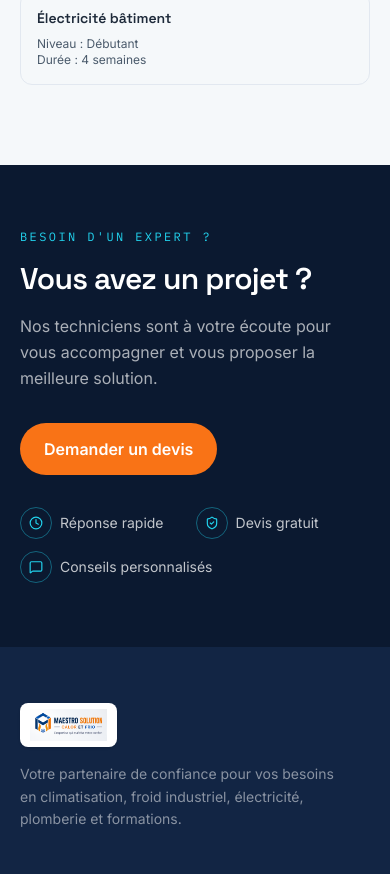
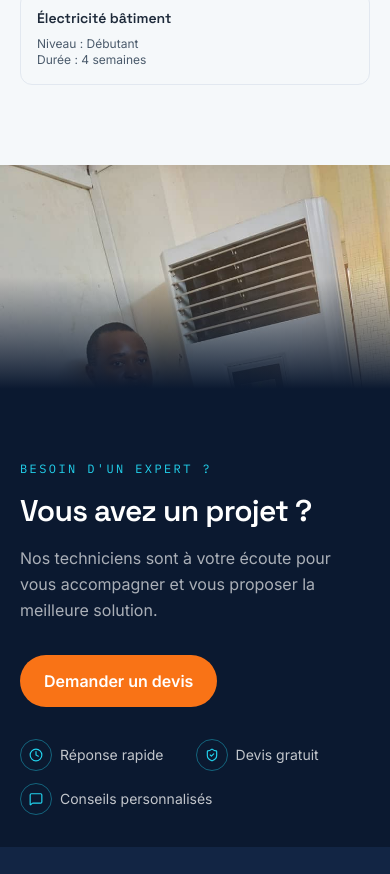
Before and after one commit to geromguershom-dot/maestro-solutions-calor-frio, a React (Vite) app: page / in a window 390 px wide. Shown: the part 6226-7100 px from the top of the page. Built offline with nearby package versions, Linux system fonts and the light colour scheme.

Commit message:
Enhance ClosingCTA component with responsive image
Added an image and adjusted layout for mobile view.

```diff
--- a/src/components/ClosingCTA.jsx
+++ b/src/components/ClosingCTA.jsx
@@ -1,4 +1,6 @@
-import { Link } from "react-router-dom";
+
+
+               import { Link } from "react-router-dom";
 import { Clock, ShieldCheck, MessageSquare } from "lucide-react";
 
 const points = [
@@ -11,7 +13,16 @@ export default function ClosingCTA() {
   return (
     <section className="relative bg-[var(--color-midnight)] overflow-hidden">
       <div className="mx-auto max-w-7xl px-5 md:px-8 grid lg:grid-cols-2 gap-8 items-end">
-        <div className="py-16 md:py-20">
+        <div className="relative lg:hidden -mx-5 md:-mx-8 mb-2">
+          <img
+            src="/images/maintenance-climatiseur-tour-1.jpg"
+            alt="Technicien Maestro Solutions prêt à intervenir"
+            className="w-full h-56 object-cover object-top"
+          />
+          <div className="absolute inset-0 bg-gradient-to-t from-[var(--color-midnight)] via-transparent to-transparent" />
+        </div>
+
+        <div className="py-8 lg:py-20">
           <p className="font-mono text-xs tracking-[0.2em] uppercase text-[var(--color-cyan)] mb-4">
             Besoin d'un expert ?
           </p>
@@ -42,7 +53,7 @@ export default function ClosingCTA() {
           </div>
         </div>
 
-        <div className="hidden lg:block relative h-full">
+        <div className="hidden lg:block relative h-full order-1 lg:order-2">
           <img
             src="/images/maintenance-climatiseur-tour-1.jpg"
             alt="Technicien Maestro Solutions prêt à intervenir"
```
